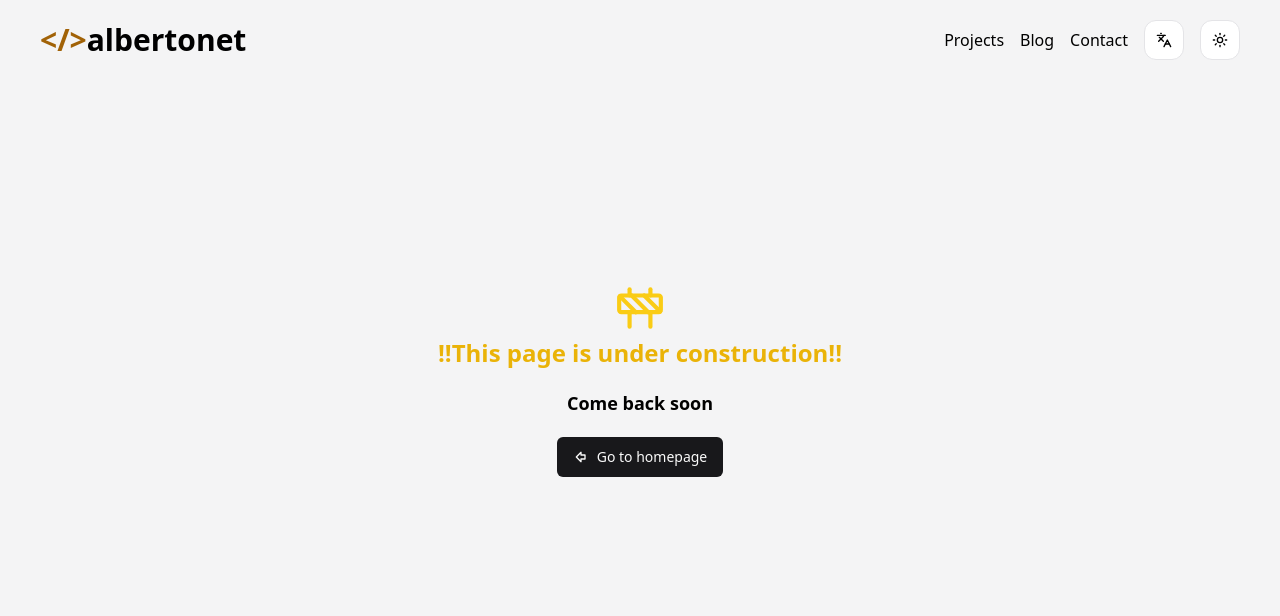
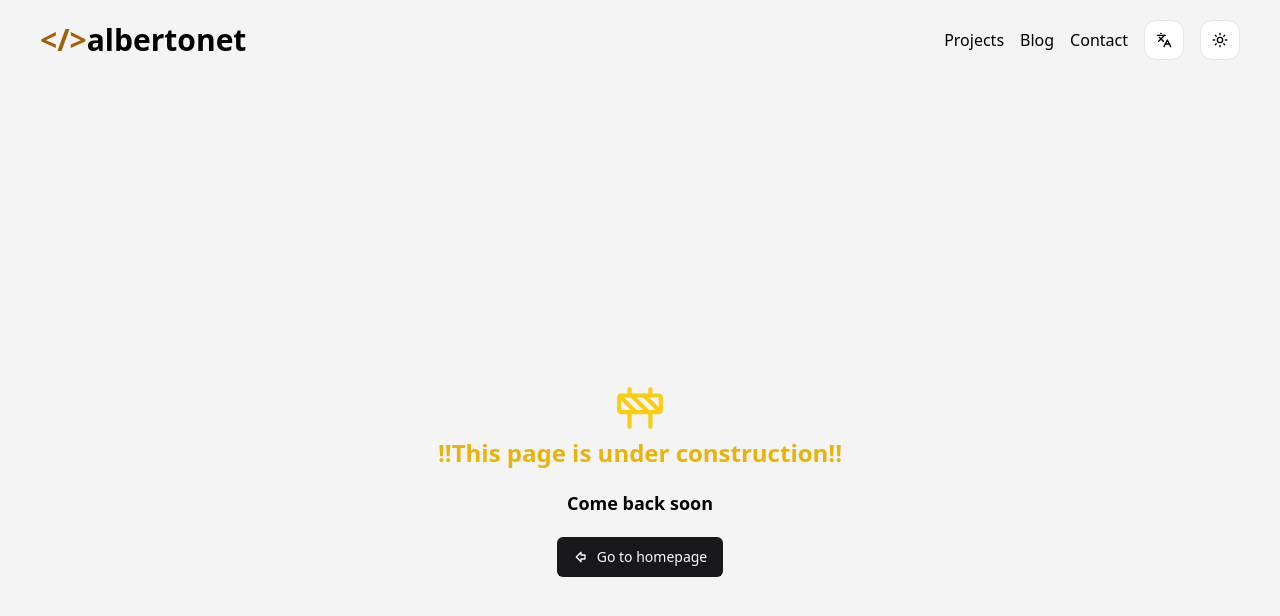
Before and after one commit to tizor98/albertonet, a Next.js app: page /contact in a window 1280 px wide. Shown: the top 616 px of the page. Built offline with nearby package versions, Linux system fonts and the light colour scheme; no server answers.

Commit message:
contact form initial setup

```diff
--- a/src/app/contact/page.tsx
+++ b/src/app/contact/page.tsx
@@ -1,5 +1,9 @@
 import PageInConstruction from "@/presentation/components/share/page-in-construction";
 
 export default function ContactPage() {
-    return <PageInConstruction />;
+    return (
+        <main className="container mx-auto min-h-screen flex flex-col items-center justify-center gap-5">
+            <PageInConstruction />
+        </main>
+    );
 }
--- /dev/null
+++ b/src/presentation/components/contact/contact-form.tsx
@@ -0,0 +1,5 @@
+export default function ContactForm() {
+    return (
+        <></>
+    )
+}
--- a/src/presentation/components/projects/project-card.tsx
+++ b/src/presentation/components/projects/project-card.tsx
@@ -24,7 +24,7 @@ export default function ProjectCard({ project, className }: Props) {
     const l = useLocale() as Locale;
     const t = useTranslations();
     return (
-        <Card className={cn("min-h-full", className)}>
+        <Card className={cn("min-h-fit md:min-h-full", className)}>
             <CardHeader>
                 <CardTitle className="flex justify-between items-start gap-1">
                     <p className="flex-1">
```
